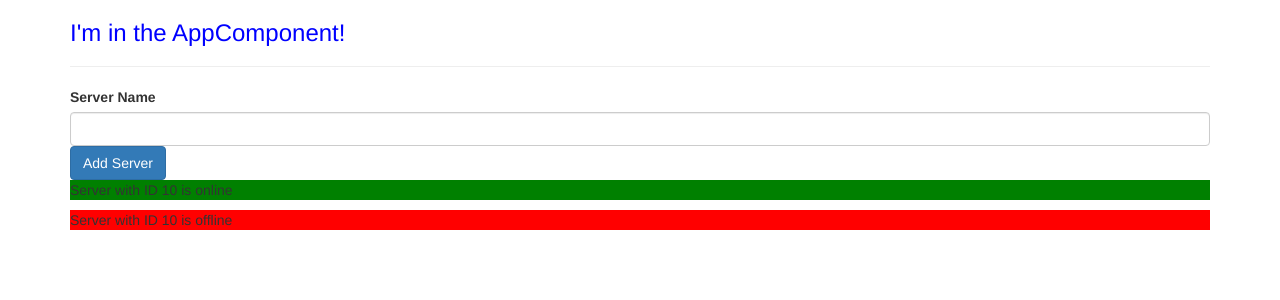
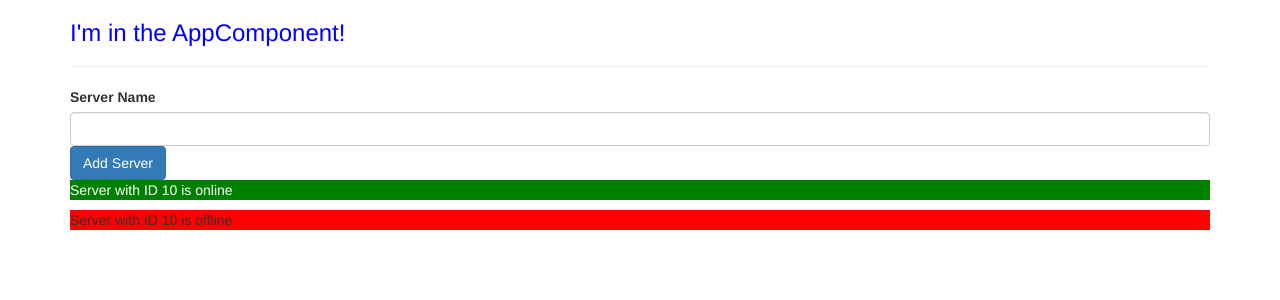
Before and after one commit to juliezimmer/first-angular6-project, an Angular app: page / in a window 1280 px wide. Shown: the top 300 px of the page. Built offline with nearby package versions, Linux system fonts and the light colour scheme.

Commit message:
added click event for server creation, ngIf and ngFor directives.

```diff
--- a/src/app/server/server.component.html
+++ b/src/app/server/server.component.html
@@ -1,2 +1,6 @@
 
-<p [ngStyle]="{backgroundColor: getColor()}"> Server with ID {{ serverId }} is {{ getServerStatus() }}  </p>
+<p
+   [ngStyle]="{backgroundColor: getColor()}"
+   [ngClass]="{online: serverStatus === 'online'}" >
+   {{ 'Server' }} with ID {{ serverId }} is {{ getServerStatus() }}
+</p>
--- a/src/app/server/server.component.ts
+++ b/src/app/server/server.component.ts
@@ -9,7 +9,12 @@ import { Component } from '@angular/core';
    // the selector should be a string that is prefixed with 'app-   '
    selector: 'app-server',
    // the template file is the path to an external file where this component will be used. This is a path relative to the .ts file.
-   templateUrl: './server.component.html'
+   templateUrl: './server.component.html',
+   styles: [`
+      .online {
+         color: white;
+      }
+   `]
 })
 
 // export the class so it is accessible in other files in the application.
--- a/src/app/servers/servers.component.html
+++ b/src/app/servers/servers.component.html
@@ -30,9 +30,4 @@
 
 <!-- Add the ngIf directive as an attribute of the p tag -->
 <p *ngIf="serverCreated"> Server was created. Server name is {{ serverName }}</p>
-
-
-
-
-<app-server></app-server>
-<app-server></app-server>
+<app-server *ngFor="let server of servers"></app-server>
--- a/src/app/servers/servers.component.ts
+++ b/src/app/servers/servers.component.ts
@@ -13,6 +13,7 @@ export class ServersComponent implements OnInit {
    // serverName starts out as an empty string, but will take in whatever is entered in the input field.
    serverName = '';
    serverCreated = false; // this variable is also added to the onCreateServer() method
+   servers= ['Testserver', 'Testserver2'];
 
 
    // The constructor is a method that is executed at the time that Angular creates the component.
@@ -30,6 +31,7 @@ export class ServersComponent implements OnInit {
    onCreateServer(){
       // this variable is initially false, but when the server is added, it changed to 'true'
       this.serverCreated = true;
+      this.servers.push(this.serverName);
       this.serverCreationStatus = `Server was created. Its name is ${this.serverName}`;
    }
 
```
